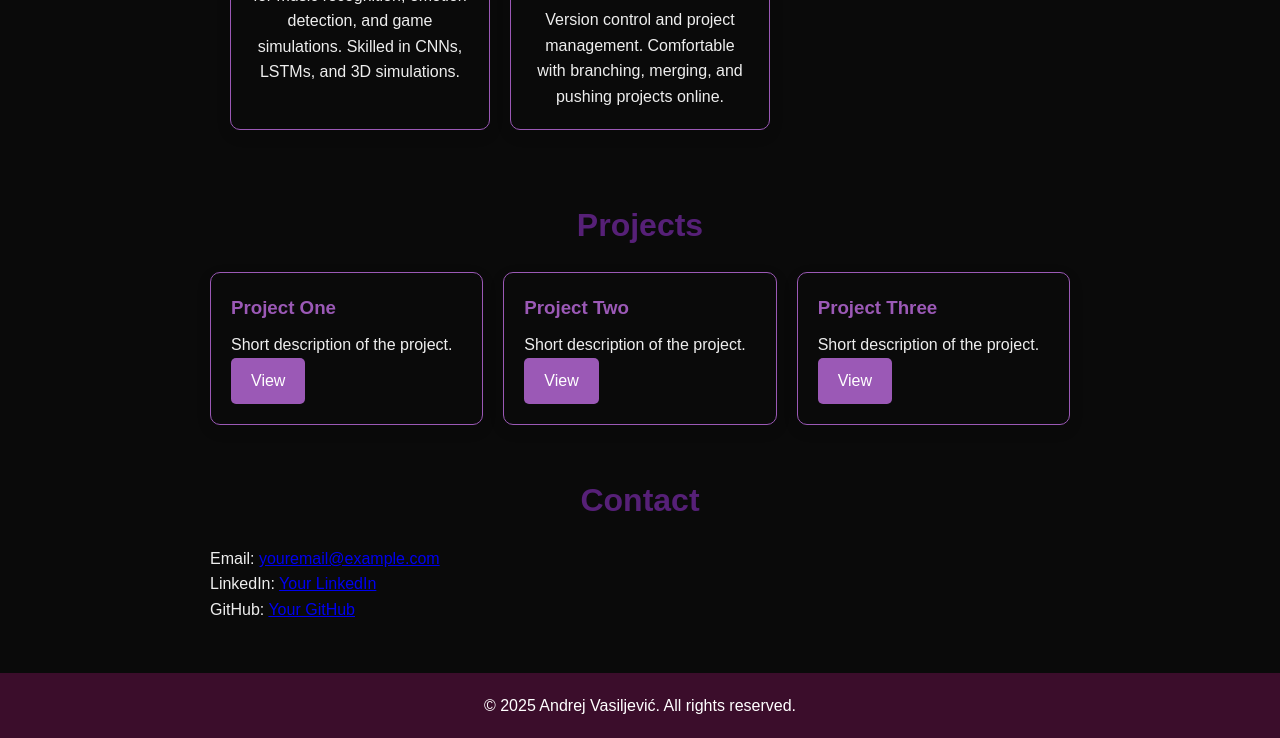
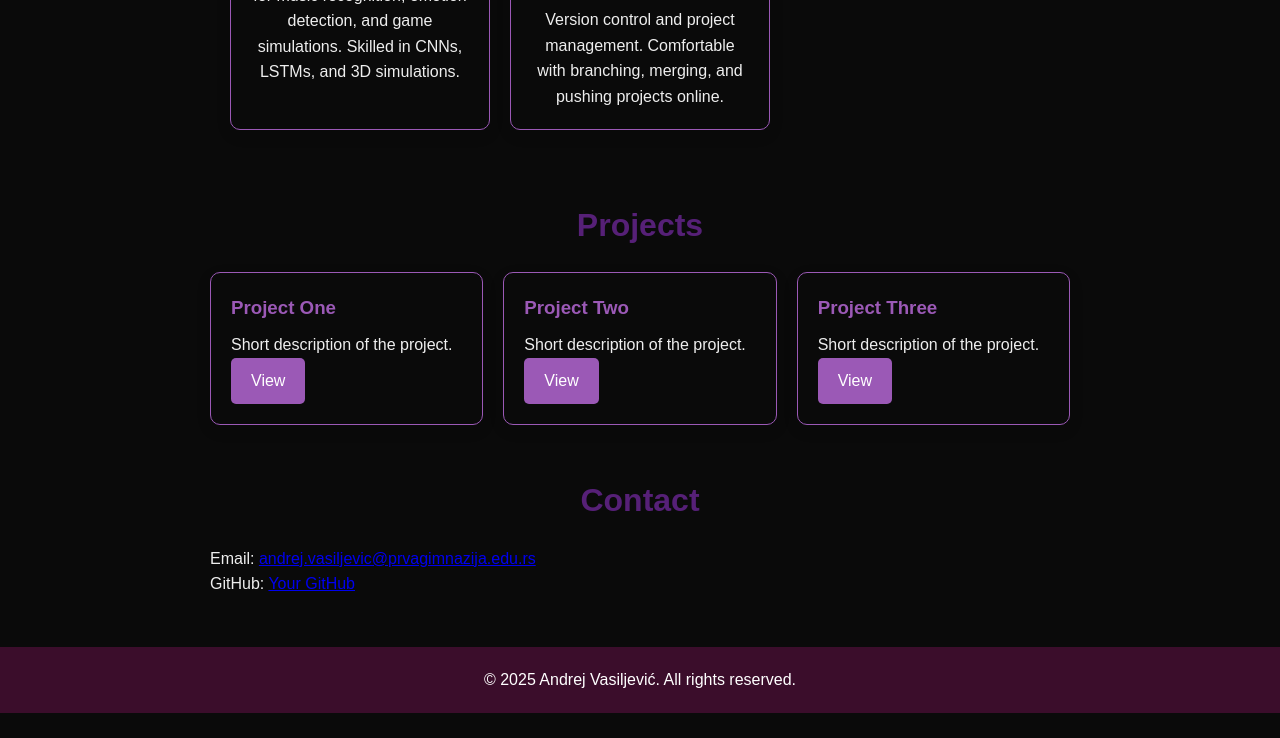
Before and after one commit to andrejvasiljevic/portfolio-site, a plain HTML site: page index.html in a window 1280 px wide. Shown: the part 1299-2037 px from the top of the page. After the commit the page ends 2012 px from the top, so only its background shows below. Drawn offline with nearby package versions, Linux system fonts and the light colour scheme.

Commit message:
just mail

```diff
--- a/index.html
+++ b/index.html
@@ -320,8 +320,8 @@ document.getElementById('age').textContent = calculateAge('2007-12-07');
 
 <section id="contact">
     <h2>Contact</h2>
-    <p>Email: <a href="mailto:youremail@example.com">youremail@example.com</a></p>
-    <p>LinkedIn: <a href="#">Your LinkedIn</a></p>
+    <p>Email: <a href="mailto:andrej.vasiljevic@prvagimnazija.edu.rs">andrej.vasiljevic@prvagimnazija.edu.rs</a></p>
+    <!-- <p>LinkedIn: <a href="#">Your LinkedIn</a></p> -->
     <p>GitHub: <a href="#">Your GitHub</a></p>
 </section>
 
```
